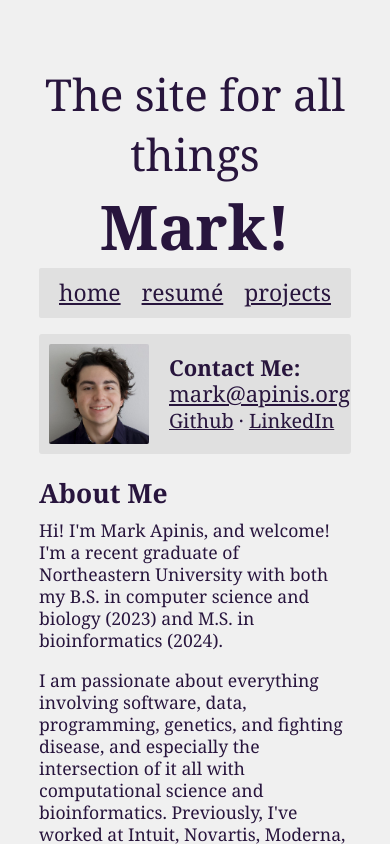
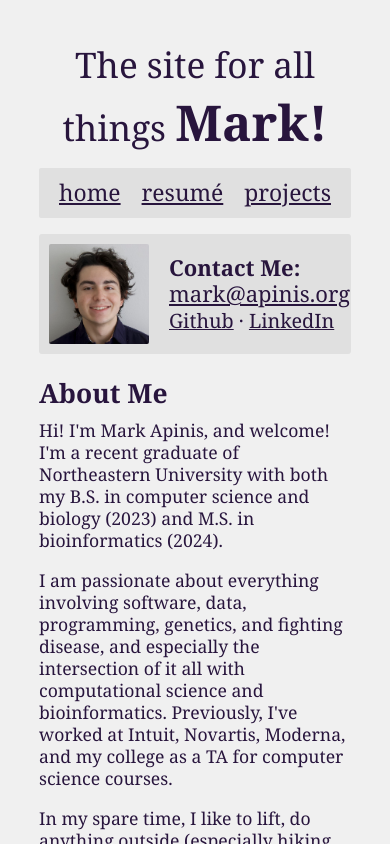
Before and after one commit to mapinis/mapinis.github.io, a Next.js app: page / in a window 390 px wide. Shown: the top 844 px of the page. Built offline with nearby package versions, Linux system fonts and the light colour scheme.

Commit message:
More responsive formatting

```diff
--- a/src/app/globals.css
+++ b/src/app/globals.css
@@ -79,6 +79,17 @@ a:hover {
   text-align: center;
 }
 
+@media only screen and (orientation: portrait) {
+  #header {
+    font-size: 2.0em;
+    margin-bottom: 10pt;
+  }
+
+  body {
+    margin: 2.5rem auto;
+  }
+}
+
 #name {
   font-size: 1.4em;
   font-weight: bold;
```
